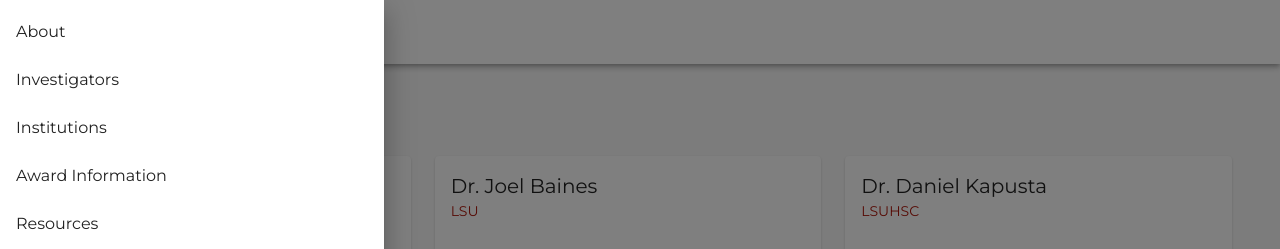
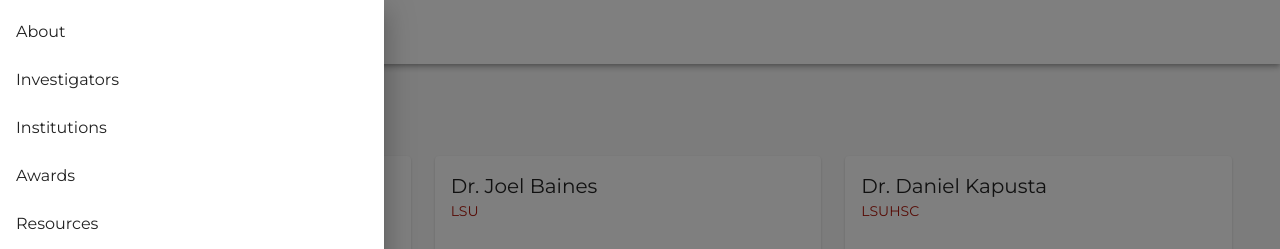
Before and after one commit to lbrn/la-idea, a React (Create React App) app: page /investigators in a window 1280 px wide. Both pictures are taken after a click on the button "menu". Shown: the top 249 px of the page. Built offline with nearby package versions, Linux system fonts and the light colour scheme; a web font is replaced by a local one.

Commit message:
fix(MainMenu): swap award-info route to awards

```diff
--- a/src/Router.tsx
+++ b/src/Router.tsx
@@ -2,12 +2,10 @@ import React from 'react';
 import { Switch, Route } from 'react-router-dom';
 import HomePage from './components/HomePage';
 import About from './components/About';
-import Nih from './components/Nih';
 import Institutions from './components/Institutions';
 import Investigators from './components/Investigators';
 import Resources from './components/resources/Resources';
-import AwardInformation from './components/AwardInformation';
-import Awards from './components/awards/Awards';
+import Awards from "./components/awards/Awards";
 
 const Routes = () => {
 	return (
@@ -15,21 +13,12 @@ const Routes = () => {
 			<Route path="/about">
 				<About />
 			</Route>
-			{/* <Route path="/cores">
-				<Cores />
-			</Route> */}
 			<Route path="/investigators">
 				<Investigators />
 			</Route>
 			<Route path="/institutions">
 				<Institutions />
 			</Route>
-			<Route path="/award-information">
-				<AwardInformation />
-			</Route>
-			{/* <Route path="/nih">
-				<Nih />
-			</Route> */}
 			<Route path="/resources">
 				<Resources />
 			</Route>
--- a/src/components/MainMenu.tsx
+++ b/src/components/MainMenu.tsx
@@ -72,15 +72,9 @@ const MainMenu = () => {
 					<ListItem button to="/institutions" component={Link}>
 						<ListItemText>Institutions</ListItemText>
 					</ListItem>
-					{/* <ListItem button to="/cores" component={Link}>
-						<ListItemText>Cores</ListItemText>
-					</ListItem> */}
-					<ListItem button to="/award-information" component={Link}>
-						<ListItemText>Award Information</ListItemText>
+					<ListItem button to="/awards" component={Link}>
+						<ListItemText>Awards</ListItemText>
 					</ListItem>
-					{/* <ListItem button to="/nih" component={Link}>
-						<ListItemText>NIH Research</ListItemText>
-					</ListItem> */}
 					<ListItem button to="/resources" component={Link}>
 						<ListItemText>Resources</ListItemText>
 					</ListItem>
```
